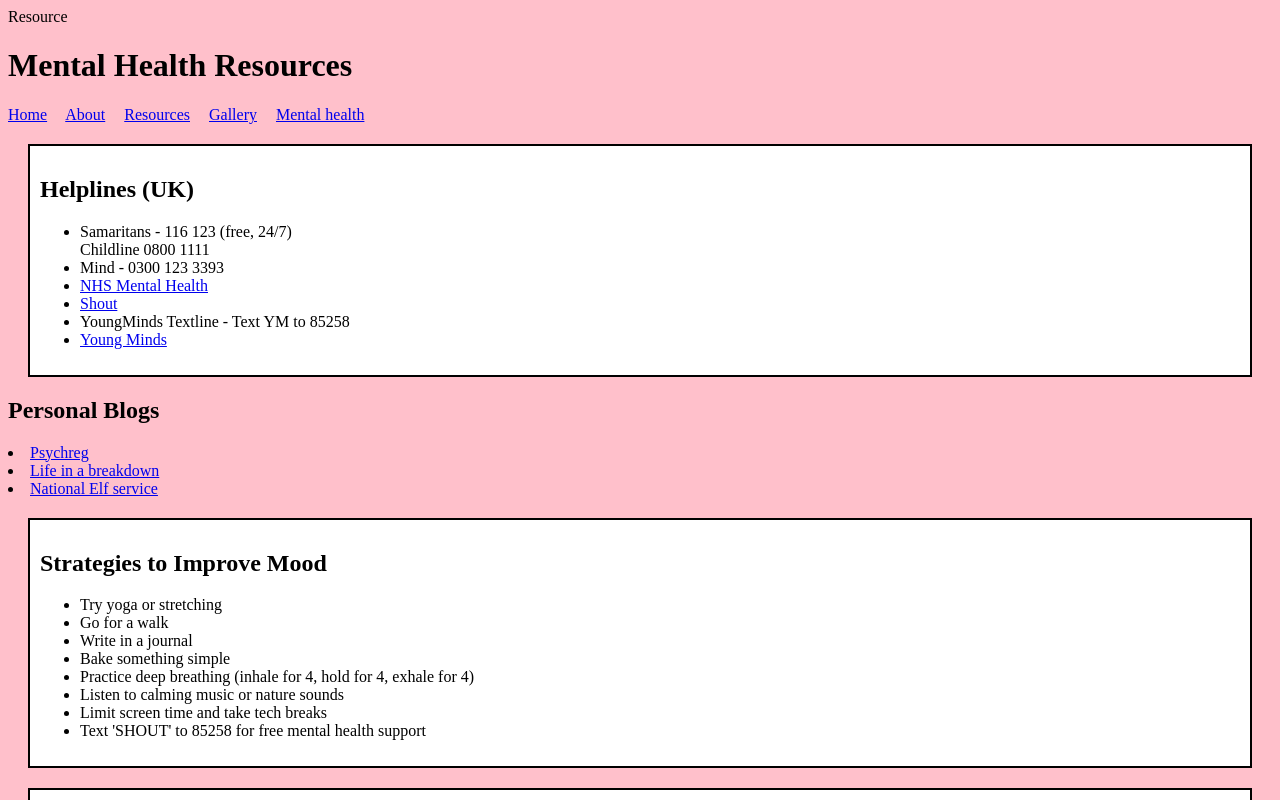
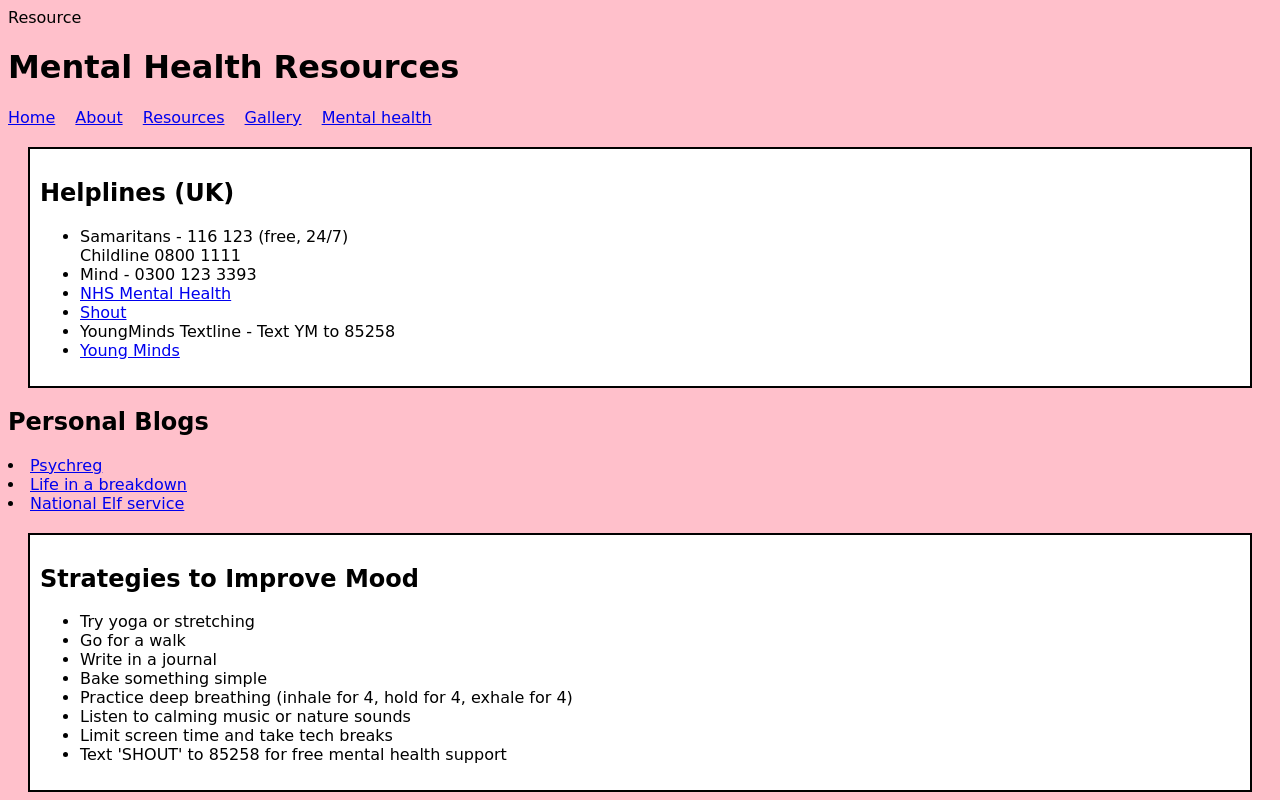
Before and after one commit to ellaokoye9-lgtm/fictional-succotash, a plain HTML site: page resources.html in a window 1280 px wide. Shown: the top 800 px of the page. Drawn offline with Linux system fonts and the light colour scheme.

Commit message:
Add files via upload

```diff
--- a/resources.html
+++ b/resources.html
@@ -4,7 +4,7 @@ Resource
 <head>
 <title>Resources - Dani's Support Hub</title>
 <style>
-body { background-color: pink; font-family:aba; }
+body { background-color: pink; font-family:cursive; }
 .box { border: 2px solid black; background-color: white; padding: 10px; margin: 20px; }
 a { margin-right: 15px; }
 </style>
```
Also changed, not shown: about.html (+1 -1 lines), gallery.html (+1 -1 lines), mentalhealth.html (+1 -1 lines).
